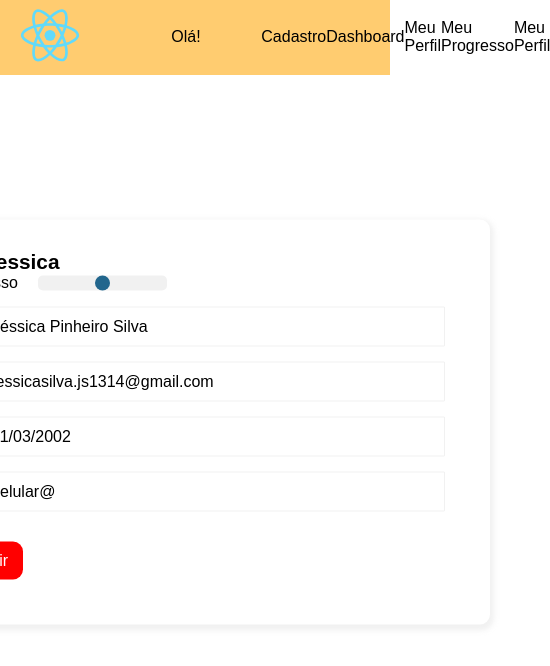
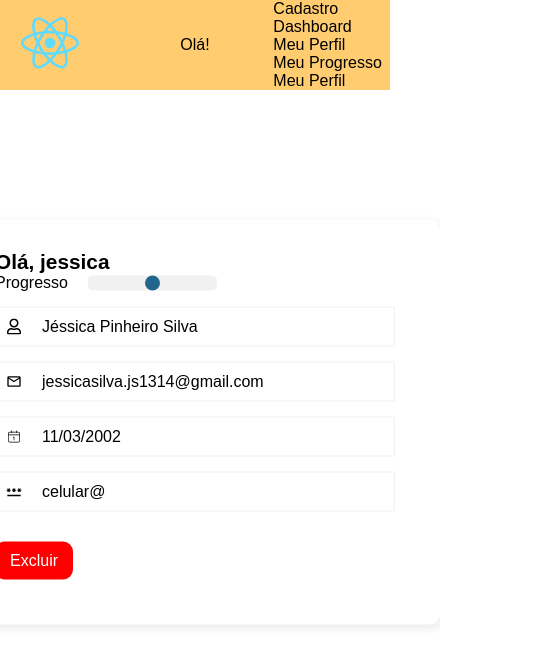
Before and after one commit to jessicapinheiro-s/meu-app-do-react-ativ-exte, a React (Create React App) app: page /meuPerfil in a window 390 px wide. Shown: the top 666 px of the page, 550 px wide, since content can reach past the window. Built offline with nearby package versions, Linux system fonts and the light colour scheme.

Commit message:
deixando alguns poucos pontos um pouco mais responsivos

```diff
--- a/src/styles/components/_header.scss
+++ b/src/styles/components/_header.scss
@@ -21,7 +21,7 @@
         ul {
             list-style: none;
             justify-content: space-between;
-            @include alinhamentoFlex();
+            @include alinhamentoFlexMenuHeader();
 
             list-style: none;
 
--- a/src/styles/style.css
+++ b/src/styles/style.css
@@ -18,10 +18,19 @@
 .container-header .nav-menu-header ul {
   list-style: none;
   justify-content: space-between;
-  display: flex;
-  justify-content: space-around;
-  align-items: center;
   list-style: none;
+}
+@media screen and (max-width: 500px) {
+  .container-header .nav-menu-header ul {
+    display: block;
+  }
+}
+@media screen and (min-width: 500px) {
+  .container-header .nav-menu-header ul {
+    display: flex;
+    justify-content: space-around;
+    align-items: center;
+  }
 }
 .container-header .nav-menu-header ul a {
   text-decoration: none;
@@ -196,4 +205,11 @@ body {
 
 #root {
   width: 100%;
+}
+
+@media (max-width: 500px) {
+  .container-meu-perfil,
+  .modal-bg {
+    width: 400px;
+  }
 }/*# sourceMappingURL=style.css.map */
--- a/src/styles/style.scss
+++ b/src/styles/style.scss
@@ -22,3 +22,10 @@
 #root{
     width: 100%;
 }
+@media (max-width: 500px){
+    .container-meu-perfil,
+    .modal-bg
+    {
+        width: 400px;
+    }
+}
```
Also changed, not shown: src/styles/abstract/_mixins.scss (+15 -0 lines), 1 other file (tests, documents, lock files or other folders).
